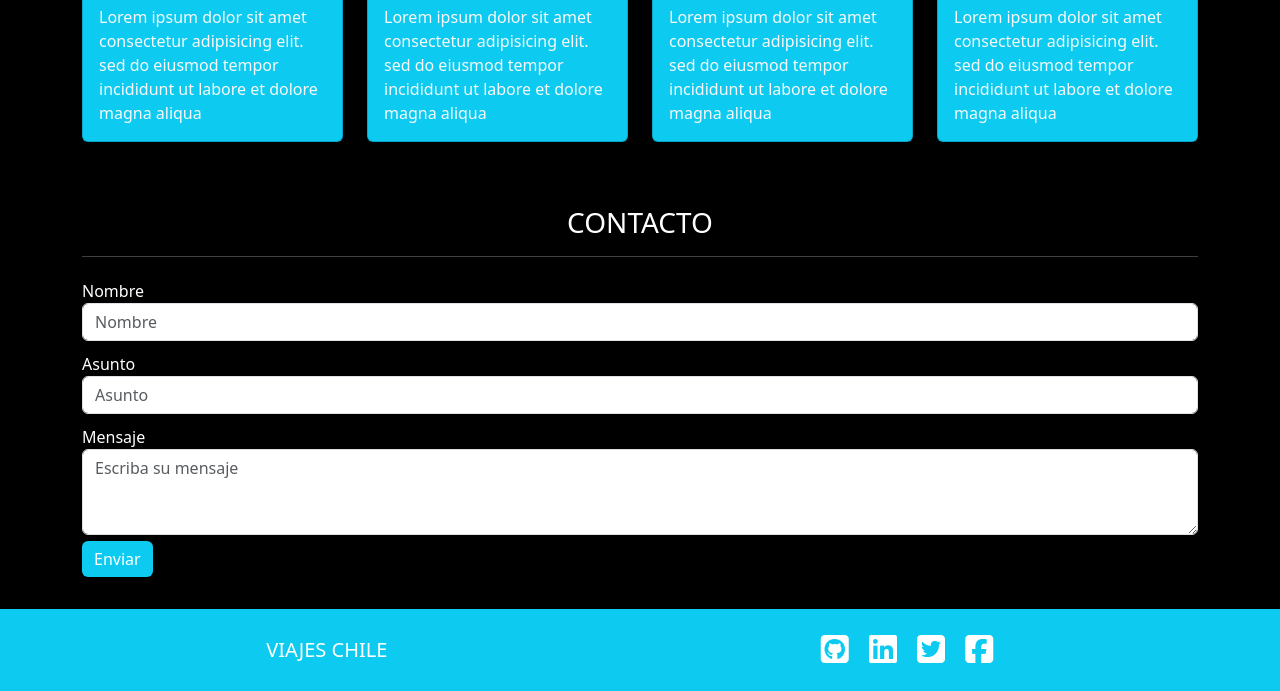
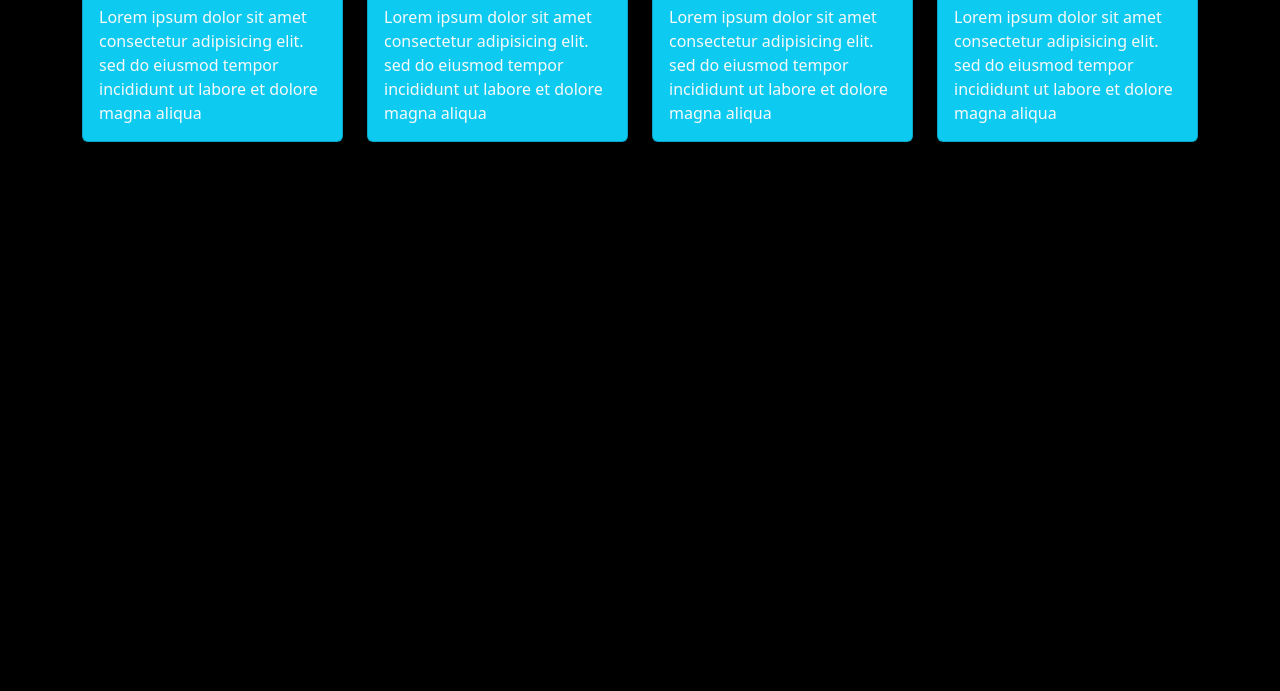
Before and after one commit to AngeloGP15/Desafio_Viajes_Chile, a plain HTML site: page Index.html in a window 1280 px wide. Shown: the part 1875-2566 px from the top of the page. After the commit the page ends 2025 px from the top, so only its background shows below. Drawn offline with nearby package versions, Linux system fonts and the light colour scheme.

```diff
--- a/Index.html
+++ b/Index.html
@@ -12,7 +12,9 @@
     <title>Document</title>
 </head>
 <body>
+
 <!--Bootstrap Navbar-->
+
 <nav class="navbar navbar-expand-lg fixed-top navbar-scroll navbar-dark">
     <div class="container">
           <a class="navbar-brand" href="#">Viajes Chile<img src="./assets/img/viajes.svg" alt="logo"></a>
@@ -58,7 +60,9 @@
           <span class="visually-hidden">Next</span>
         </button>
       </div>
+
 <!--Quienes Somos-->
+
 <section id="quienes-somos" class="container">
       <h3>¿QUIÉNES SOMOS?</h3>
         <hr></hr>
@@ -110,7 +114,9 @@
             </div>
           </div>
 </section>
+
 <!--Destacados-->
+
 <section class="backgroud-destado pt-5">
   <div class="container">
     <h3 class="text-center"> DESTACADOS</h3>
@@ -155,41 +161,15 @@
         </div>
     </div>
 </section>
+
+
+
 <!--Contacto-->
-<section id="contacto" class="container">
-  <h3>CONTACTO</h3>
-    <form id="formulario-contacto">
-      <hr></hr>
-        <div class="form-group">
-          <label for="exampleInputEmail1">Nombre</label>
-          <input type="name" class="form-control" id="exampleInputEmail1" aria-describedby="Nombre" placeholder="Nombre">
-        </div>
-        <div class="form-group">
-          <label for="asunto">Asunto</label>
-          <input type="asunto" class="form-control" id="asunto" placeholder="Asunto">
-        </div>
-        <div class="form-group">
-          <label for="exampleFormControlTextarea1">Mensaje</label>
-          <textarea class="form-control" id="exampleFormControlTextarea1" placeholder="Escriba su mensaje" rows="3"></textarea>
-        </div>
-      <button type="button" class="btn btn-primary boton-enviar btn-responsive" id="enviar-correo" data-placement="right" title="Click para enviar">Enviar</button>
-    </form>
-</section>
+
+
+
 <!--Footer-->
-<footer class="bg-info py-4">
-  <div class="container px-5">
-    <div class="row row-cols-1 row-cols-md-2 text-center">
-      <h5 class="footertxt logo col my-auto">VIAJES CHILE</h5>
-<!--Redes Sociales-->
-      <div class="col my-auto logos">
-        <a href="https://github.com/" target="_blank"><i class="fab fa-github-square fa-2x mx-1 mx-md-2" style="color: white;"></i></a>
-        <a href="https://linkedin.com/" target="_blank"><i class="fab fa-linkedin fa-2x mx-1 mx-md-2" style="color: white;"></i></a>
-        <a href="https://twitter.com/" target="_blank"><i class="fab fa-twitter-square fa-2x mx-1 mx-md-2" style="color: white;"></i></a>
-        <a href="https://facebook.com/" target="_blank"><i class="fab fa-facebook-square fa-2x mx-1 mx-md-2" style="color: white;"></i></a>
-      </div>
-    </div>
-  </div>
-</footer>
+
 
 <script src="https://code.jquery.com/jquery-3.7.1.js" integrity="sha256-eKhayi8LEQwp4NKxN+CfCh+3qOVUtJn3QNZ0TciWLP4=" crossorigin="anonymous"></script>
 <script src="https://cdn.jsdelivr.net/npm/bootstrap@5.3.3/dist/js/bootstrap.bundle.min.js" integrity="sha384-YvpcrYf0tY3lHB60NNkmXc5s9fDVZLESaAA55NDzOxhy9GkcIdslK1eN7N6jIeHz" crossorigin="anonymous"></script>
```
Lines whose indentation alone changed are shown as unchanged.
